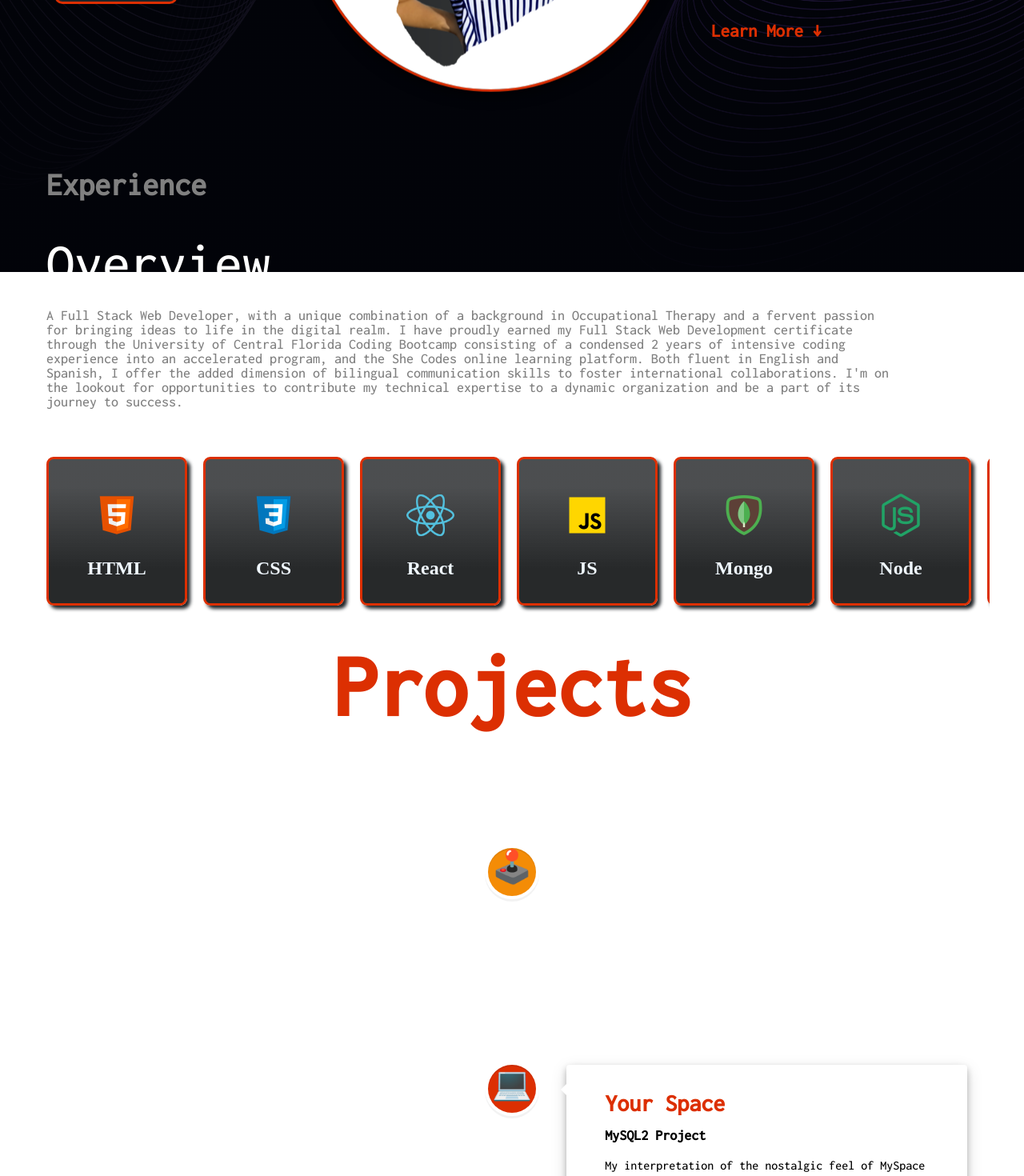
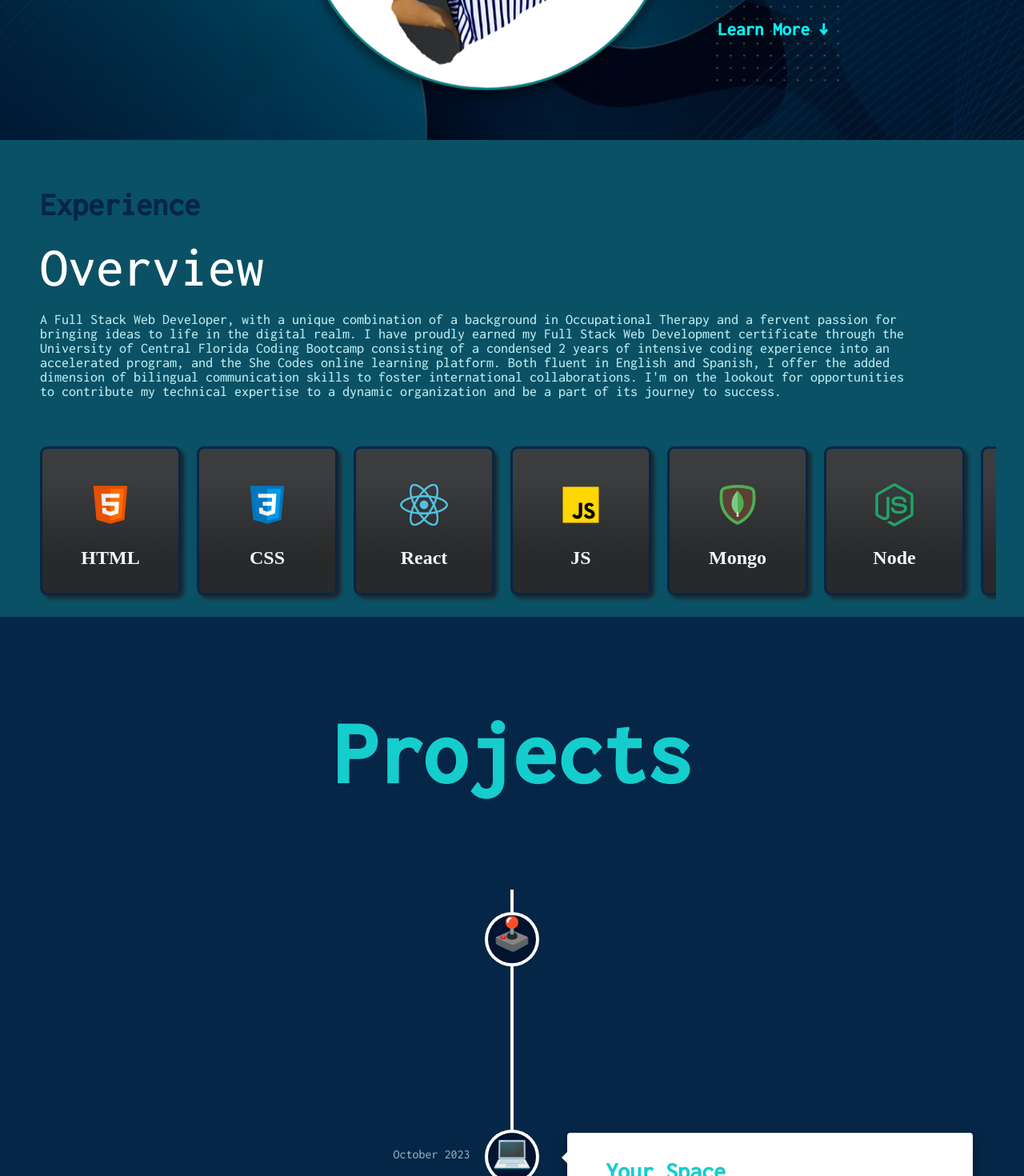
Before and after one commit to NicoleT27/NT-Developer-Portfolio, a React (Vite) app in the folder client/: page / in a window 1280 px wide. Shown: the part 460-1930 px from the top of the page at 80% size. Built offline with nearby package versions, Linux system fonts and the light colour scheme; no server answers.

Commit message:
added diffrent color scheme

```diff
--- a/client/src/App.css
+++ b/client/src/App.css
@@ -35,8 +35,10 @@
 } */
 
 body{
-background-image: linear-gradient(rgba(0, 0, 0, 0.6), rgba(0, 0, 0, 0.6)),
-    url("../src/assets/images/herobg.png");
+ background-image: linear-gradient(rgba(0, 0, 0, 0.6), rgba(0, 0, 0, 0.6)),
+    url("../src/assets/images/abstract.jpg");
+/* background-image: linear-gradient(rgba(0, 0, 0, 0.6), rgba(0, 0, 0, 0.6)),
+    url("../src/assets/images/herobg.png"); */
   background-repeat: no-repeat;
   background-size: 100% 100vh;
   height: 200vh;
--- a/client/src/pages/about.css
+++ b/client/src/pages/about.css
@@ -1,16 +1,23 @@
-/* .about{
+body {
+  margin: 0;
+}
+
+.about {
   margin-top: 57px;
-  background-color: antiquewhite;
-  height: 120vh;
+  background-color:#0A5165;
+  position: relative;
+  left: 0;
+  right: 0;
+  bottom: 0;
 
-} */
+}
 
 .media-scroller-container {
   display: flex;
   gap: 20px;
   text-align: center;
   overflow-x: auto;
-  padding-bottom: 30px;
+  padding-bottom: 70px;
   margin-top: 60px;
   margin-left: 50px;
   margin-right: 35px;
@@ -20,15 +27,15 @@
   min-width: 90px;
   max-height: 100px;
   padding: 40px;
-  border: 3px solid #dc2f02;
+  border: 3px solid #052646;
   border-radius: 5%;
   box-shadow: 4px 4px 4px #212529;
-  background: rgb(39, 41, 42);
+  /* background: #27292A; */
   background: linear-gradient(
     0deg,
-    rgba(39, 41, 42, 1) 24%,
-    rgba(60, 62, 64, 0.9193802521008403) 81%
-  );
+    #27292A 24%,
+    #3B3D3F 81%
+   );
 }
 .media-scroller-container::-webkit-scrollbar {
   width: 0;
@@ -43,18 +50,19 @@
 
 .bg {
   margin-left: 30px;
-  padding-top: 90px;
-  color: gray;
+  padding-top: 60px;
+  color: #052646;
   margin-left: 50px;
 }
 .overview {
   color: white;
   font-size: 70px;
   margin-left: 50px;
+  margin-top: -20px;
 }
 
 .About-me {
-  color: gray;
+  color: rgb(181, 230, 236);
   margin-left: 50px;
   margin-top: 20px;
   text-wrap: wrap;
@@ -116,7 +124,7 @@
   right: 0;
   bottom: 0;
   left: 0;
-  background: #dc2f02;
+  background: #078282;
   z-index: -1;
   transition: transform 0.4s ease;
   width: 180%;
--- a/client/src/pages/contact.css
+++ b/client/src/pages/contact.css
@@ -1,25 +1,52 @@
-.contact-title{
+.contact {
+  background-color: #0d5a65;
+  position: relative;
+  left: 0;
+  right: 0;
+ bottom: 0;
+}
+
+.contact-title {
   font-size: 4em;
   font-weight: bold;
   text-align: center;
-  color: #DC2F02 ;
-  padding-bottom: 20px;
+  color: rgb(181, 230, 236);
+  padding-top: 1em;
 }
-form{
+
+form {
   display: flex;
   flex-direction: column;
   padding-bottom: 70px;
   margin-left: 40px;
-  width:50%;
-  margin-bottom: -60px;
+  width: 50%;
 }
-#user_number,#subject{
+
+#user_name::placeholder,
+#user_email::placeholder,
+#message::placeholder,
+#user_number::placeholder,
+#subject::placeholder
+ {
+  color: #083159;
+}
+
+#user_name,
+#user_email,
+#message,
+#user_number,
+#subject {
+  color: #0A5165;
+}
+
+#user_number,
+#subject {
   padding: 20px;
   border-radius: 10px;
   margin-top: 20px;
   font-size: 15px;
 }
-#user_name{
+#user_name {
   padding: 20px;
   border-radius: 10px;
   margin-top: 20px;
@@ -27,14 +54,14 @@ width: 40%;
   transform: translateY(102%);
   font-size: 15px;
 }
-#user_email{
+#user_email {
   padding: 20px;
   border-radius: 10px;
   width: 40%;
   transform: translateX(112%);
   font-size: 15px;
 }
-#message{
+#message {
   padding: 30px 0px 80px 20px;
   border-radius: 10px;
   margin-top: 20px;
@@ -42,84 +69,91 @@ font-size: 15px;
   font-size: 15px;
 }
 
+
+
 #submit{
   padding: 15px;
   border-radius: 10px;
   width: 25%;
   font-size: 15px;
-  color: black;
-  margin-bottom: 30px;
+  transition: all 0.3s;
+  background-color: #212529;
+  border:  solid #05f4f4;
+  color: white;
 }
-
 #submit:hover{
-  background-color: bisque;
+transform:translateY(-10px);
+background-color: #078282;
 cursor: pointer;
 }
 
-.contact-details{
-margin-top: -605px;
+.contact-details {
+  margin-top: -540px;
   margin-left: 800px;
   font-size: 20px;
 }
 
-
- .icons{
+.icons {
   display: flex;
   flex-direction: column;
   font-size: 40px;
-  margin-top: 30px;
-  color: black;
-  gap: 60px;
+  margin-top: 40px;
+  background-color:#212529;
+  border-radius: 5%;
+  padding: 20px;
+  gap: 40px;
+  margin-right: 10px;
 }
- .phone-titles{
+.phone-titles {
   display: flex;
   flex-direction: column;
   font-size: 20px;
   margin-top: -350px;
-  color: black;
+  color: white;
   gap: 10px;
-  margin-left: 60px;
+  margin-left: 80px;
   transform: translateY(10%);
 }
- .email-titles{
+.email-titles {
   display: flex;
   flex-direction: column;
   font-size: 20px;
   margin-top: 50px;
-  color: black;
+  color: white;
   gap: 10px;
-  margin-left: 60px;
+  margin-left: 80px;
 }
- .contact-titles{
+.contact-titles {
   display: flex;
   flex-direction: column;
   font-size: 20px;
-  margin-top: 50px;
-  color: black;
+  margin-top: 40px;
+  color: white;
   gap: 10px;
-  margin-left: 60px;
+  margin-left: 80px;
 }
 
- .contact2-titles{
+.contact2-titles {
   display: flex;
   flex-direction: column;
   font-size: 20px;
-  margin-top: 50px;
-  color: black;
+  margin-top: 40px;
+  color: white;
   gap: 10px;
   margin-left: 5px;
+  padding-bottom: 120px;
 }
 
- a{
-    color: black;
+a {
+  color: white;
 }
 a:visited {
-    color: black;
+  color: white;
 }
-.contact-intro{
-  color: black;
+.contact-intro {
+  color: white;
 }
- #responseMessage{
+#responseMessage {
   background-color: black;
   border-radius: 10px;
   color: white;
@@ -132,22 +166,22 @@ a:visited {
 }
 
 @media screen and (min-width: 390px) and (max-width: 1024px) {
- .contact-title{
+  .contact-title {
     margin-top: 40px;
     margin-bottom: 20px;
   }
-  #responseMessage{
+  #responseMessage {
     margin-top: 150px;
     width: 285px;
     padding: 20px;
   }
 
- .contact-details{
+  .contact-details {
     display: flex;
     width: 100%;
   }
 
-.contact-intro{
+  .contact-intro {
     transform: translateX(-650px);
     margin-top: 90px;
     margin-left: -110px;
@@ -155,28 +189,32 @@ overflow-wrap: break-word;
     width: 90%;
     text-align: left;
   }
- .phone-titles, .email-titles,.contact2-titles{
+  .phone-titles,
+  .email-titles,
+  .contact2-titles {
     display: none;
   }
- .icons{
-display:flex;
+  .icons {
+    display: flex;
     flex-direction: row;
     transform: translateY(600px);
     margin-left: -1020px;
     margin-top: 110px;
   }
-  #user_name, #user_email{
+  #user_name,
+  #user_email {
     width: 50%;
   }
-  #user_number, #subject, #message{
+  #user_number,
+  #subject,
+  #message {
     width: 130%;
-
   }
-  #message{
+  #message {
     width: 140%;
   }
 
-  #submit{
+  #submit {
     width: 50%;
     margin-bottom: -130px;
   }
--- a/client/src/pages/home.css
+++ b/client/src/pages/home.css
@@ -2,7 +2,7 @@ body::-webkit-scrollbar {
   width: 10px;
 }
 body::-webkit-scrollbar-thumb {
-  background-color:#DC2F02;
+  background-color:#05f4f4;
   border-radius: 6px;
 }
 
@@ -17,7 +17,7 @@ a{
   text-decoration: none;
 }
 .dot,.learn-more{
-color:#DC2F02;
+color:#05f4f4;
 }
 .learn-more{
   font-weight: 900;
@@ -31,7 +31,7 @@ color:#DC2F02;
 
 }
 .learn-more:visited {
-color: #DC2F02;
+color: #05f4f4;
 }
 .learn-more:hover{
 transform:translateY(-10px);
@@ -59,13 +59,12 @@ margin-right: 30px;
   border-radius: 10px;
   padding: 0.5em 1em;
   background-color: #212529;
-  border:  solid #DC2F02;
+  border:  solid #05f4f4;
   color: white;
 }
 .contact-me:hover{
 transform:translateY(-10px);
-background-color: #DC2F02;
-color: white;
+background-color: #078282;
 cursor: pointer;
 }
 
@@ -77,7 +76,7 @@ cursor: pointer;
 h3{
 margin-top:-100px;
 font-size: 40px;
-color: #DC2F02;
+color: #05f4f4;
 }
 
 @keyframes bounce {
@@ -93,7 +92,7 @@ border-radius: 50%;
 width: 40%;
 margin-top: 25px;
 margin-left: 90px;
-border: 3px solid #DC2F02;
+border: 3px solid #078282;
 transform: translatey(0px);
 animation: float 6s ease-in-out infinite;
 img { width: 100%; height: auto; }
@@ -125,7 +124,7 @@ img { width: 100%; height: auto; }
 .synonym {
   font-size: 270px;
   color: transparent;
-  -webkit-text-stroke: 2px #DC2F02;
+  -webkit-text-stroke: 2px #05f4f4;
   text-transform: uppercase;
   display: inline-block;
   line-height: 0.60;
@@ -150,7 +149,7 @@ h1 {
   font-size: 65px;
   margin: 0;
   margin-left: 50px;
-   color: #DC2F02;
+   color: #05f4f4;
 }
 
 h2{
@@ -223,7 +222,7 @@ font-family: montserrat;
 
 .navbar a:hover{
 transform:translateY(-10px);
-background-color: #DC2F02;
+background-color: #078282;
 color: white;
 }
 .home-link:visited {
--- a/client/src/pages/interests.css
+++ b/client/src/pages/interests.css
@@ -1,29 +1,49 @@
- .interest-title{
+body {
+  margin: 0;
+}
+
+
+body {
+  overflow-x: hidden;
+  margin: 0;
+  padding: 0;
+}
+
+
+.interests {
+  background-color: #0a5165;
+  position: relative;
+  left: 0;
+  right: 0;
+  bottom: 0;
+}
+
+.interest-title {
   font-size: 4em;
   font-weight: bolder;
   text-align: center;
-  color: #DC2F02 ;
+  color: rgb(181, 230, 236);
   padding-top: 1em;
 }
- .languages{
+.languages {
   transform: translateY(100%);
   margin-left: 150px;
 }
- .language1{
-  color: black;
+.language1 {
+  color: white;
   text-align: left;
-font-size:50px;
+  font-size: 50px;
   padding-bottom: 5px;
 }
-.language2{
+.language2 {
   text-align: left;
-  color: black;
-font-size:50px;
+  color: white;
+  font-size: 50px;
   padding-top: 30px;
   padding-bottom: 5px;
 }
-span{
-color: gray;
+span {
+  color:rgb(181, 230, 236);
   font-size: 30px;
 }
 #flipcards {
@@ -34,53 +54,71 @@ font-size: 30px;
   margin-right: 20px;
 }
 
-.card-container,.card-container2{
-  width:260px;
-	height:390px;
-	perspective:600px;
-	text-align:center;
+.card-container,
+.card-container2 {
+  width: 260px;
+  height: 390px;
+  perspective: 600px;
+  text-align: center;
 }
-.card-container{
+.card-container {
   transform: translateX(330%);
 }
-.card-container2{
+.card-container2 {
   margin-top: 200px;
 }
-.card{
-	width:100%;
-	height:40%;
-	transition:transform 5s;
-	transform-style:preserve-3d;
-  background-color: rgb(181, 177, 177);
-  border: 3px solid #DC2F02;
+.card {
+  color: rgb(181, 230, 236);
+  width: 100%;
+  height: 40%;
+  transition: transform 5s;
+  transform-style: preserve-3d;
+    background: linear-gradient(
+    0deg,
+    #27292A 24%,
+    #3B3D3F 81%
+   );
+  border: 3px solid #052646;
   border-radius: 5%;
   transition: transform 1500ms;
 }
 
 .card-container:hover .card {
-	transform:rotateY(180deg);
+  transform: rotateY(180deg);
 }
 .card-container2:hover .card {
-	transform:rotateY(180deg);
+  transform: rotateY(180deg);
 }
 
-
-.flip-card-front, .flip-card-back {
-	position:absolute;
-	width:100%;
-	height:80%;
-	backface-visibility:hidden;
+.flip-card-front,
+.flip-card-back {
+  position: absolute;
+  height: 80%;
+  backface-visibility: hidden;
 }
 
 .flip-card-front {
   display: flex;
   align-items: center;
-  justify-content: center;
+  width: 100%;
+  height: 100%;
+}
+
+.flip-card-front img {
+  width: 100%;
+  height: 100%;
+  object-fit: cover;
+  margin-bottom: 40px;
+  border-radius:5px;
 }
 
 .flip-card-back {
-	transform:rotateY(180deg);
-  background-color: rgb(181, 177, 177);
+  transform: rotateY(180deg);
+   background: linear-gradient(
+    0deg,
+    #27292A 24%,
+    #3B3D3F 81%
+   );
   top: 0;
   left: 0;
   right: 0;
@@ -91,25 +129,23 @@ transform: translateX(330%);
 }
 
 @media screen and (min-width: 390px) and (max-width: 1024px) {
-  .languages{
+  .languages {
     display: flex;
     flex-direction: row;
     margin: 0 auto;
     color: black;
   }
-.language2{
+  .language2 {
     transform: translateY(-30px);
     margin-left: 45px;
   }
-span{
+  span {
     display: none;
   }
 
-#flipcards{
+  #flipcards {
     transform: translateX(-625px);
     width: 300%;
     margin-top: 100px;
-
   }
-
 }
--- a/client/src/pages/interests.jsx
+++ b/client/src/pages/interests.jsx
@@ -10,7 +10,7 @@ import "./interests.css"
 
 function Interests() {
   return (
-    <div>
+    <div className="interests">
       <div className="interest-title">Languages & Interests</div>
       <div className="languages">
         <div className="language1">Spanish</div>
--- a/client/src/pages/projects.css
+++ b/client/src/pages/projects.css
@@ -1,65 +1,79 @@
+body {
+  margin: 0;
+}
+
+.projects {
+  margin-top: 57px;
+  background-color: #052646;
+  position: relative;
+  left: 0;
+  right: 0;
+  bottom: 0;
+}
+
 .project-title {
   font-size: 7em;
   text-align: center;
-  color: #DC2F02 ;
-  padding-top:1em;
+  color: #15CDCD;
+  padding-top: 1em;
   padding-bottom: -200px;
 }
 
-h3{
+h3 {
   font-size: 30px;
+  color:  #15CDCD;;
 }
 
-.vertical-timeline-element-content{
+.vertical-timeline-element-content {
   box-shadow: 0 0.25em 0.5em 0 rgba(0, 0, 0, 0.25),
     0 0.4em 1.25em 0 rgba(0, 0, 0, 0.15) !important;
   padding: 2em 3em !important;
 }
-.vertical-timeline-element-subtitle{
+.vertical-timeline-element-subtitle {
   padding-top: 15px;
   font-size: 18px;
 }
-#description{
+#description {
   padding-top: -5px;
   padding-bottom: 20px;
 }
-.date{
-    color: white;
+.date {
+  color: rgb(181, 230, 236);
 }
-.button{
-  text-decoration: none;
-  background-color: #DC2F02;
-  border-radius: 10px;
-  padding: 8px;
+
+.buttonText1:hover,
+.buttonText2:hover {
+  background-color: #0aabab;
 }
-.buttonText1:hover, .buttonText2:hover{
-  background-color: #dc8802;
-}
-.buttonText1{
-  background-color: #DC2F02;
+.buttonText1 {
+  background-color: #078282;
   padding: 10px;
   border-radius: 10px;
+  font-weight: bold;
 }
-.buttonText2{
-  background-color: #DC2F02;
+.buttonText2 {
+  background-color: #078282;
   padding: 10px;
   border-radius: 10px;
-  justify-content:flex-end;
+  justify-content: flex-end;
+  font-weight: bold;
 }
-.buttonText1,.buttonText2{
+.buttonText1,
+.buttonText2 {
   margin-right: 30px;
 }
-.icon{
+.icon {
   font-size: 40px;
   text-align: center;
 }
 
 @media screen and (min-width: 390px) and (max-width: 1024px) {
-.project-title{
+  .project-title {
     font-size: 4em;
     margin-top: 10px;
   }
-.buttonText1, .buttonText2{
+  .buttonText1,
+  .buttonText2 {
     display: flex;
     flex-direction: column;
     margin-top: 10px;
--- a/client/src/pages/projects.jsx
+++ b/client/src/pages/projects.jsx
@@ -9,8 +9,8 @@ import "react-vertical-timeline-component/style.min.css";
 
 
 function Projects() {
-let redIconStyles = { background: "#DC2F02" };
-let orangeIconStyles = { background: "#F48C06" };
+let redIconStyles = { background: "#02132F" };
+let orangeIconStyles = { background: "#02132F" };
 
   return (
     <div className="projects">
--- a/client/src/pages/testimonial.css
+++ b/client/src/pages/testimonial.css
@@ -1,67 +1,96 @@
-.test-title{
+body {
+  margin: 0;
+}
+
+.testimonial {
+  background-color: #083159;
+  position: relative;
+  left: 0;
+  right: 0;
+  bottom: 0;
+}
+
+.test-title {
   font-size: 4vw;
   font-weight: bold;
   text-align: center;
-color: #DC2F02 ;
+  color: rgb(181, 230, 236);
   padding-top: 1em;
   padding-bottom: 10px;
 }
 
-.container{
+.container {
   text-align: center;
+  position: relative;
+}
+.alejandra,
+.madeleine,
+.matthieu {
+  border-radius: 70% 30% 71% 29% / 41% 74% 26% 59%;
+  background-color: aquamarine;
+  width: 15%;
+}
 
+.blob {
+  position: absolute;
+  top: 30px;
+  left: 420px;
+  width: 20%;
+  height: 25%;
+  border-radius:70% 30% 71% 29% / 41% 74% 26% 59%;
+  background-color: #13cdcd;
+  z-index: -1;
 }
-.alejandra,.madeleine,.matthieu {
-border-radius: 50%;
-width: 15%;
 
-}
-.quotes{
+.quotes {
   font-size: 25px;
   padding-bottom: 20px;
-color: gray;
+  color: #96999c;
 }
 
-.quotes,.name,.from{
+.quotes,
+.name,
+.from {
   text-align: center;
 }
 
-.quote{
+.quote {
   font-size: 22px;
   width: 1040px;
   height: 250px;
-color: black;
+  color: #b5e6ec;
   margin-top: 30px;
 }
-.name{
+.name {
   padding-bottom: 15px;
   font-size: 20px;
-color: black;
+  color: rgb(11, 220, 244);
 }
-.from{
+.from {
   height: 20px;
   font-size: 20px;
-color: gray;
+  color: #96999c;
 }
 
 @media screen and (min-width: 390px) and (max-width: 1024px) {
-
-.quote{
+  .quote {
     color: black;
-width:70%;
+    width: 70%;
     text-align: left;
     margin: 0 auto;
     margin-right: 80px;
     padding-bottom: 500px;
   }
-  .alejandra,.madeleine,.matthieu{
+  .alejandra,
+  .madeleine,
+  .matthieu {
     width: 40%;
     margin: 0 auto;
     margin-right: 80px;
     margin-bottom: 20px;
   }
-  .from, .quotes{
+  .from,
+  .quotes {
     margin-right: 60px;
   }
-
 }
--- a/client/src/pages/testimonial.jsx
+++ b/client/src/pages/testimonial.jsx
@@ -16,7 +16,7 @@ import "./testimonial.css";
 
  function Testimonial() {
    return (
-     <div>
+     <div className="testimonial">
        <div className="test-title">Testimonials</div>
        <Swiper
          modules={[Navigation, Pagination, Scrollbar, A11y]}
@@ -27,6 +27,7 @@ import "./testimonial.css";
          <SwiperSlide>
            <div className="container">
              <img className="alejandra" src={alejandra}></img>
+             <div className="blob"></div>
              <div className="quote">
                Nicole and I have worked on three full-stack applications
                together. Among these were a travel itinerary, a Myspace-based
@@ -54,6 +55,7 @@ import "./testimonial.css";
          <SwiperSlide>
            <div className="container">
              <img className="matthieu" src={matthieu}></img>
+             <div className="blob"></div>
              <div className="quote">
                Nicole did a great job in all 4 SheCodes coding workshops
                (Basics, Plus, React and Responsive). She gained advanced coding
@@ -75,6 +77,7 @@ import "./testimonial.css";
          <SwiperSlide>
            <div className="container">
              <img className="madeleine" src={madeleine}></img>
+             <div className="blob"></div>
              <div className="quote">
                I had the pleasure of working with Nicole in UCF Full Stack
                Bootcamp, and I highly recommend her as a talented coder. Nicole
```
Also changed, not shown: client/src/pages/contact.jsx (+5 -5 lines), client/src/assets/images/abstract.jpg (added). Lines whose indentation alone changed are shown as unchanged.
